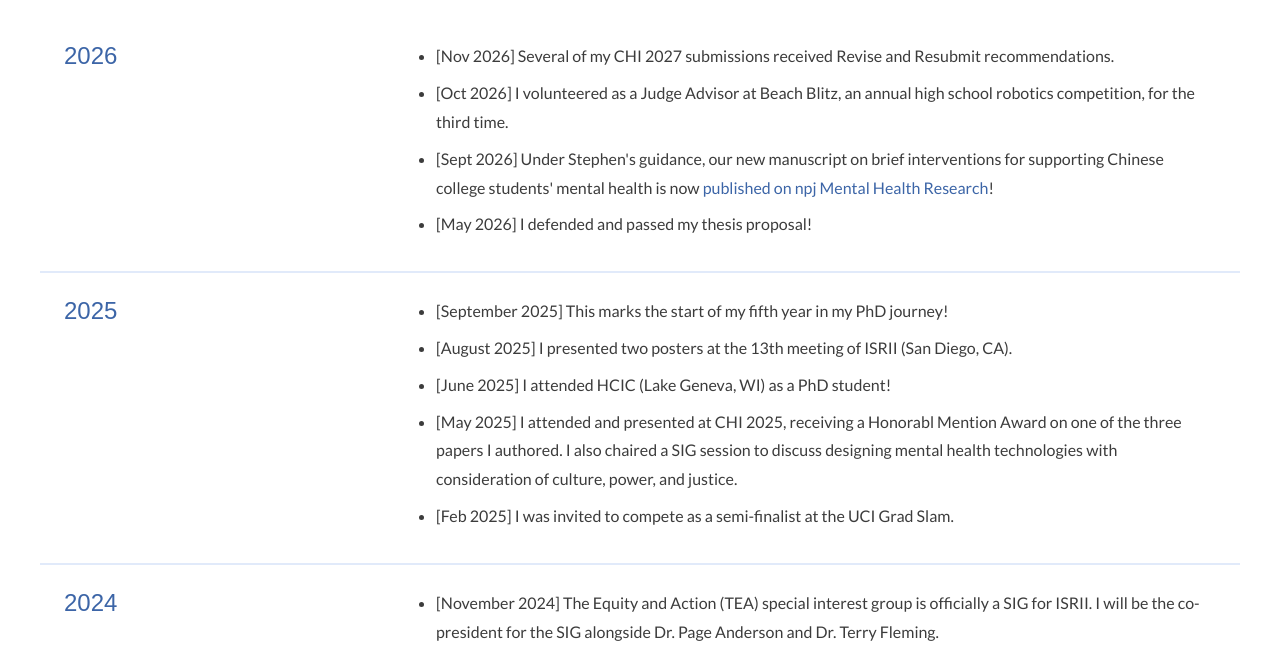
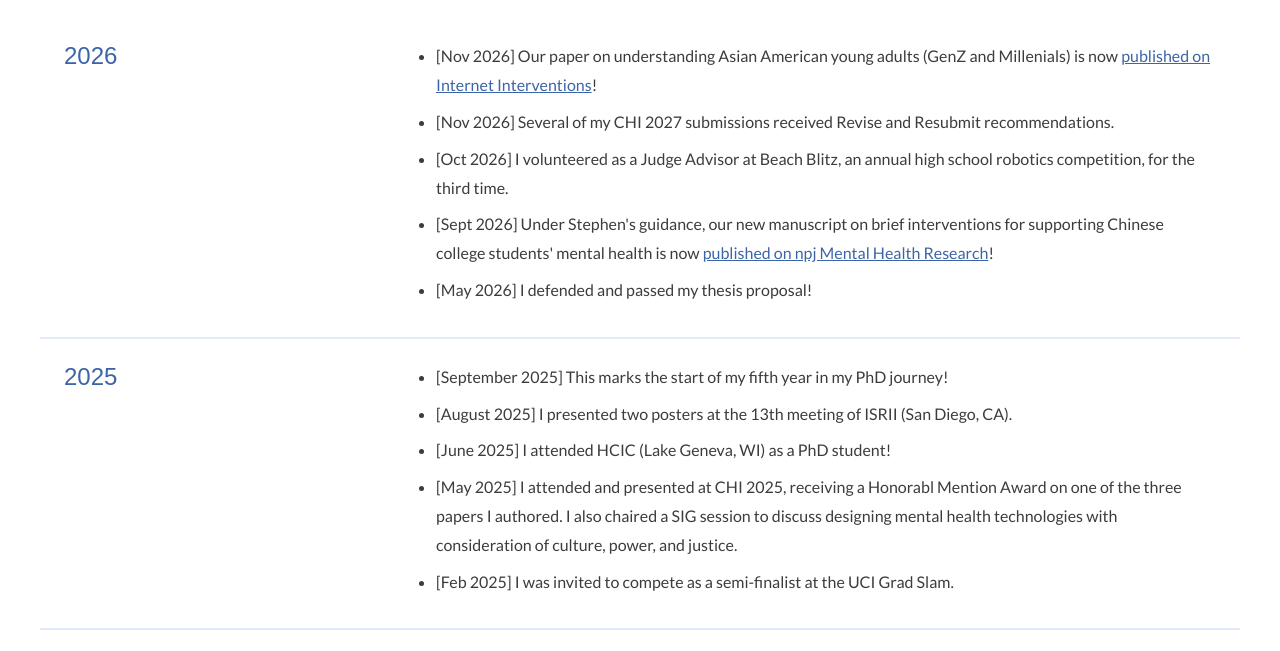
Before and after one commit to noviawong/noviawong.github.io, a plain HTML site: page news.html in a window 1280 px wide. Shown: the part 120-771 px from the top of the page. Drawn offline with Linux system fonts and the light colour scheme.

Commit message:
News update (News page)

```diff
--- a/news.html
+++ b/news.html
@@ -55,9 +55,10 @@
        <h2 class="col-3">2026</h2>
             <div class="col-8">
                 <ul>
+                    <li>[Nov 2026] Our paper on understanding Asian American young adults (GenZ and Millenials) is now <a href="https://doi.org/10.1016/j.invent.2026.101029">published on Internet Interventions</a>!</li>
                     <li>[Nov 2026] Several of my CHI 2027 submissions received Revise and Resubmit recommendations.</li>
                     <li>[Oct 2026] I volunteered as a Judge Advisor at Beach Blitz, an annual high school robotics competition, for the third time.</li>
-                    <li>[Sept 2026] Under Stephen's guidance, our new manuscript on brief interventions for supporting Chinese college students' mental health is now <a ref="https://www.nature.com/articles/s44184-026-00247-w">published on npj Mental Health Research</a>!</li>
+                    <li>[Sept 2026] Under Stephen's guidance, our new manuscript on brief interventions for supporting Chinese college students' mental health is now <a href="https://www.nature.com/articles/s44184-026-00247-w">published on npj Mental Health Research</a>!</li>
                     <li>[May 2026] I defended and passed my thesis proposal!</li>
                 </ul>
             </div>
```
